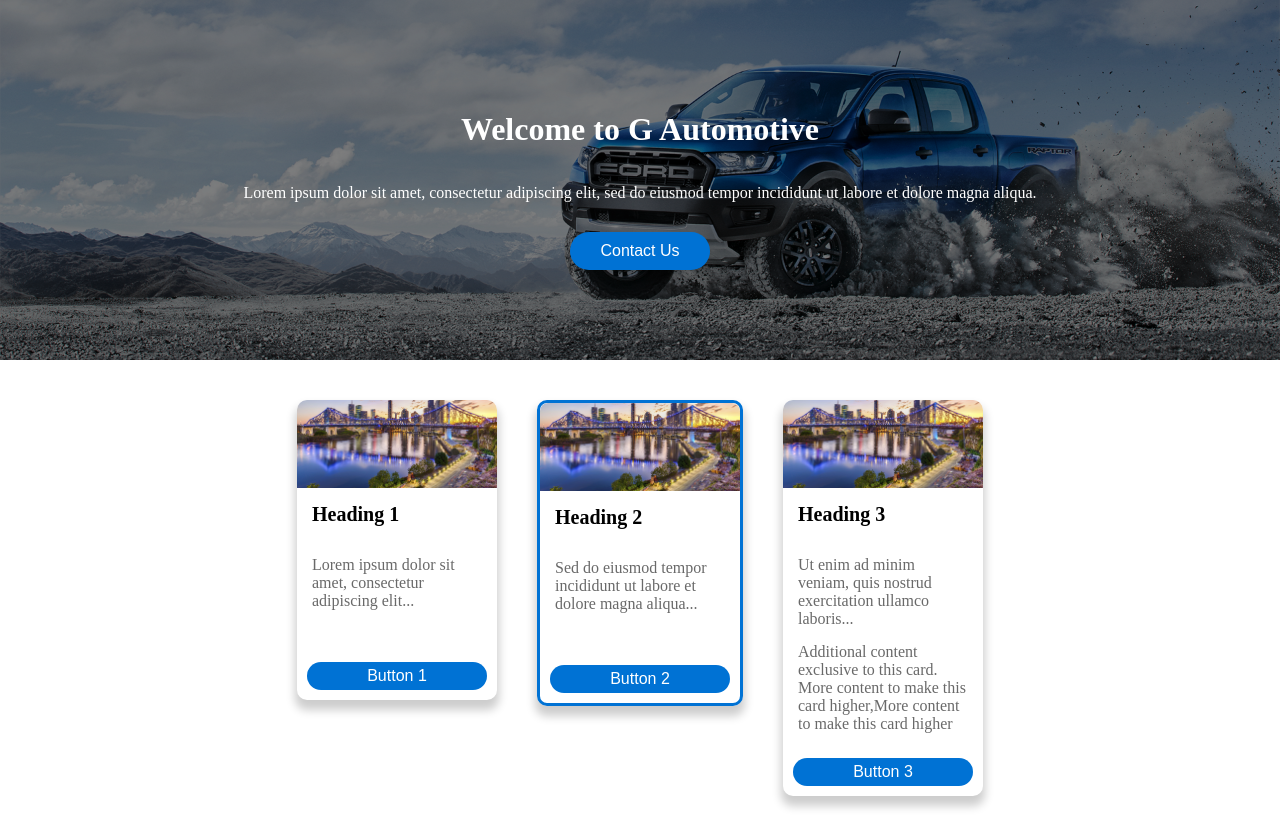
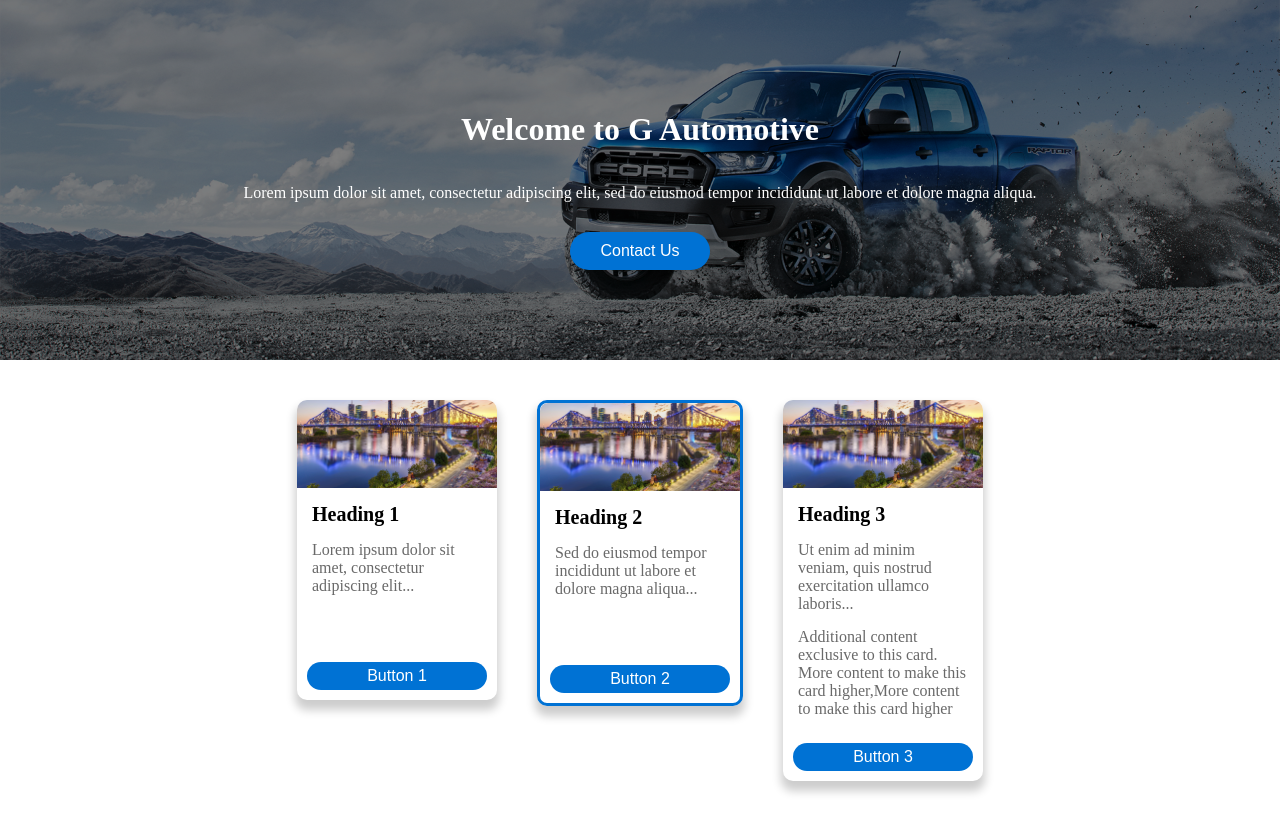
Before and after one commit to youmufreedom/dealer_studio_test, a React (Create React App) app: page / in a window 1280 px wide. Built offline with nearby package versions, Linux system fonts and the light colour scheme.

Commit message:
improve CardBody css

```diff
--- a/src/components/CardBody/CardBody.scss
+++ b/src/components/CardBody/CardBody.scss
@@ -2,6 +2,11 @@
   text-align: left;
   padding: 0 15px;
   p {
+    margin: 0;
+    color: #696969;
+  }
+
+  p + p {
     margin: 15px 0;
     color: #696969;
   }
```
